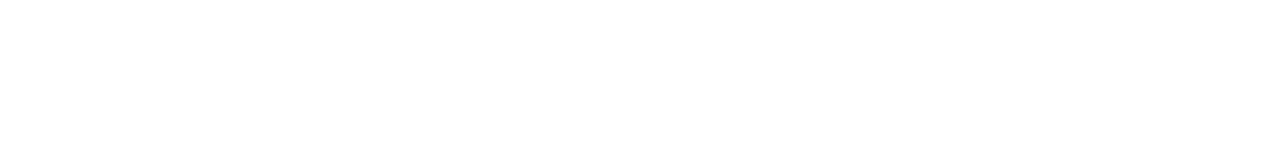
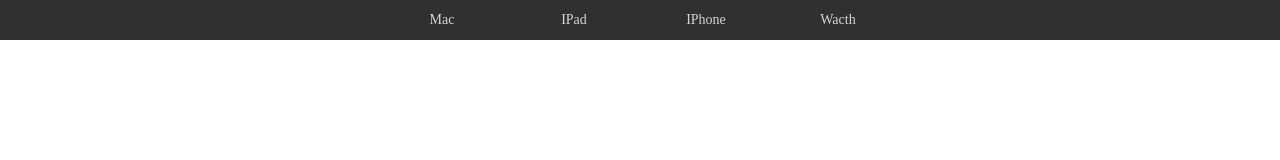
Before and after one commit to Salustiano-RoblesTeran/prueba-roblesteran, a plain HTML site: page index.html in a window 1280 px wide. Drawn offline with Linux system fonts and the light colour scheme.

Commit message:
Terminamos el menu

```diff
--- a/css/style.css
+++ b/css/style.css
@@ -0,0 +1,32 @@
+* {
+    box-sizing: border-box;
+    margin: 0;
+    padding: 0;
+}
+
+header {
+    width: 100%;
+    height: 40px;
+    background-color: #303030;
+}
+
+nav {
+    text-align: center;
+}
+
+nav a{
+    text-decoration:none;
+    color:inherit;
+    font-size:14px;
+}
+
+nav li{
+    display:inline-block;
+    width:10%;
+    padding:10px 10px;
+    text-align:center;
+    color:#d6d6d6;
+}
+nav li:hover{
+    color:#fff;
+}
--- a/index.html
+++ b/index.html
@@ -6,8 +6,18 @@
     <meta name="viewport" content="width=device-width, initial-scale=1.0">
     <title>Prueba GitHub</title>
     <link rel="stylesheet" href="./css/style.css">
+
 </head>
 <body>
-
+    <header>
+        <nav>
+            <ul>
+                <li><a href="./pages/mac.html">Mac</a></li>
+                <li><a href="">IPad</a></li>
+                <li><a href="./pages/iphone.html">IPhone</a></li>
+                <li><a href="./pages/watch.html">Wacth</a></li>
+            </ul>
+        </nav>
+    </header>
 </body>
 </html>
```
Also changed, not shown: 1 other file.
